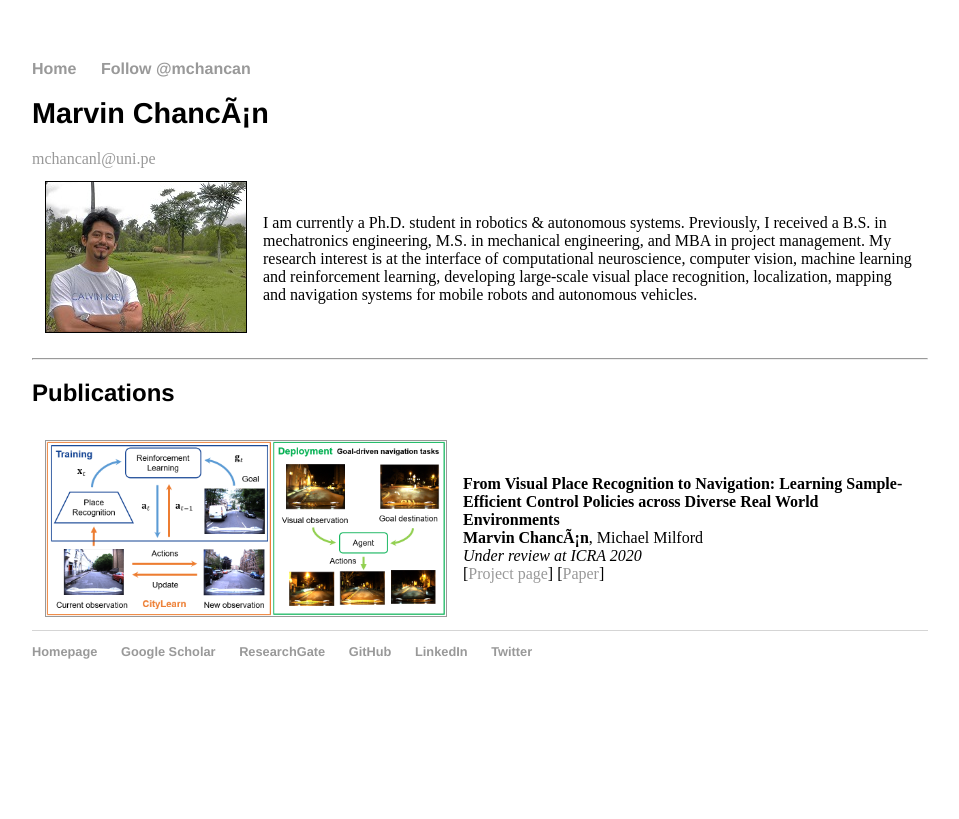
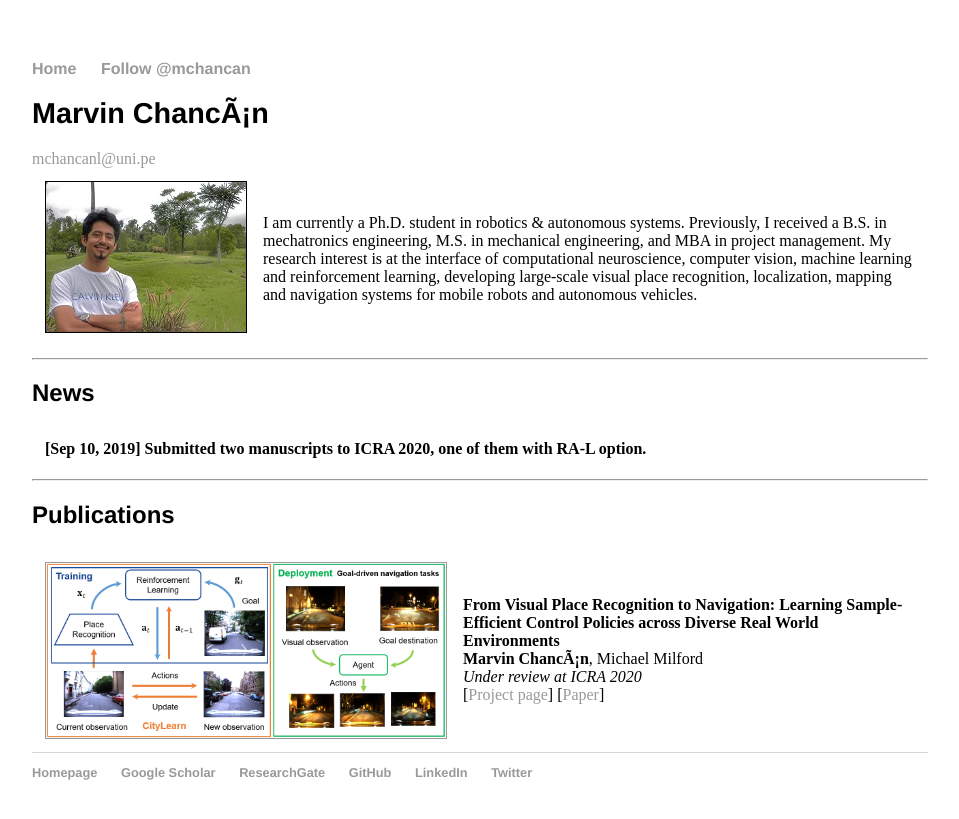
Before and after one commit to mchancan/mchancan.github.io, a Jekyll site: the page built from index.html, in a window 1280 px wide. Shown: the top 819 px of the page, without its empty margins (160-1119 px from the left). Built offline with Jekyll 4.4.1, drawn with Linux system fonts in a browser that asks for light colours; comment, search, counter and statistics services are not loaded.

Commit message:
Update index.html

```diff
--- a/index.html
+++ b/index.html
@@ -22,6 +22,18 @@ title: Marvin Chancán
 
 <hr>
 
+<h2>News</h2>
+
+<table border="0" cellpadding="3" cellspacing="10">
+	<tr>
+		<td>
+			<b>[Sep 10, 2019] Submitted two manuscripts to ICRA 2020, one of them with RA-L option. </b> <br>
+		</td>
+	</tr>
+</table>
+
+<hr>
+
 <h2>Publications</h2>
 
 <table border="0" cellpadding="3" cellspacing="10">
```
